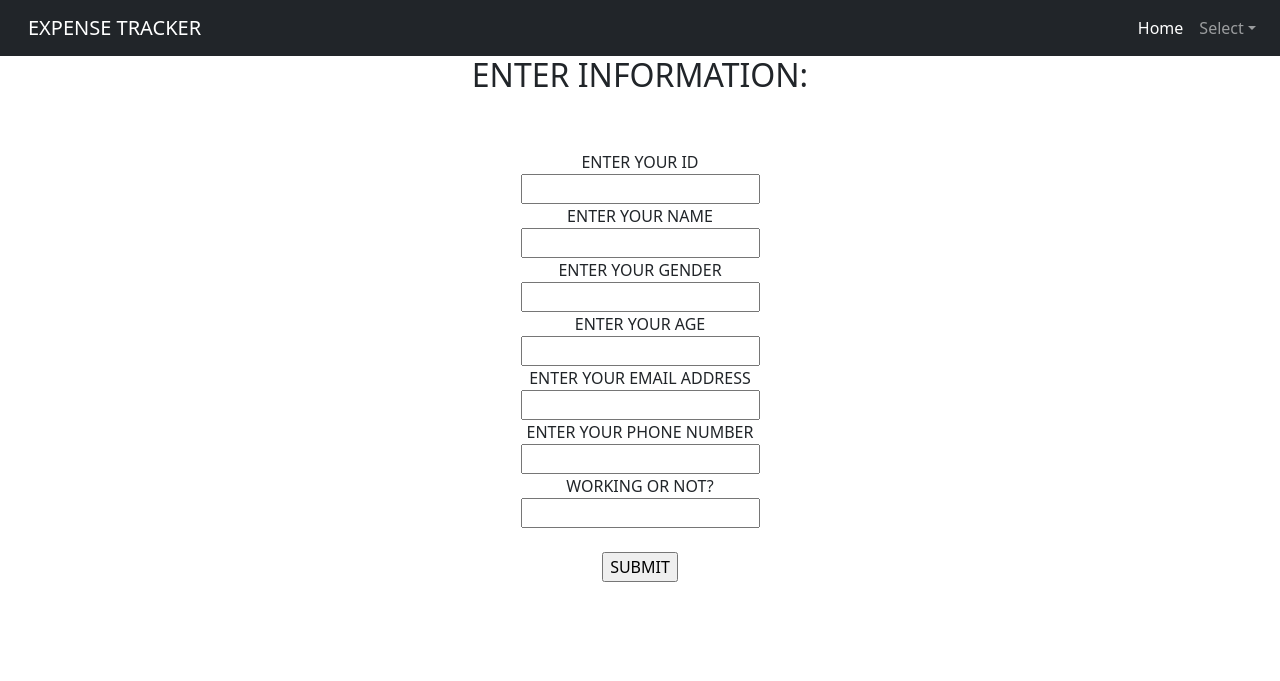
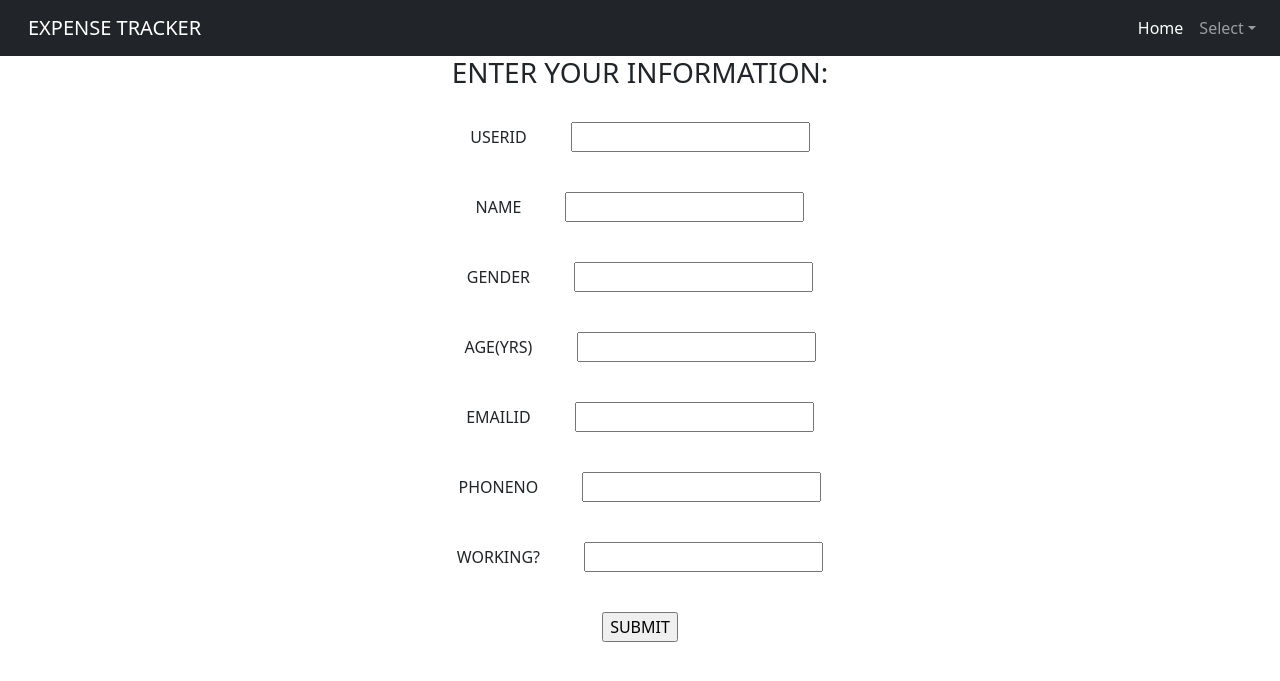
Before and after one commit to ShaluSenthilnathan/EXPENSE_TRACKER, a Django app: page /enteruserinfo in a window 1280 px wide. Shown: the top 681 px of the page. Run offline with Django 4.2, Linux system fonts and the light colour scheme.

Commit message:
form modification

```diff
--- a/EXPENSE_TRACKER_DJANGO_FILES/static/css/error.css
+++ b/EXPENSE_TRACKER_DJANGO_FILES/static/css/error.css
@@ -1,6 +1,6 @@
 /* The alert message box */
 .alert {
-    padding: 10px;
+    padding: 5px;
     background-color: #f44336; /* Red */
     color: white;
     margin-bottom: 15px;
--- a/EXPENSE_TRACKER_DJANGO_FILES/templates/entermonthlyexpenses.html
+++ b/EXPENSE_TRACKER_DJANGO_FILES/templates/entermonthlyexpenses.html
@@ -5,6 +5,9 @@
     <meta http-equiv="X-UA-Compatible" content="IE=edge">
     <meta name="viewport" content="width=device-width, initial-scale=1.0">
     <title>MONTHLY EXPENSES</title>
+    <style type="text/css">
+            p { word-spacing: 40px; }
+        </style>
     <link rel="stylesheet" href="https://cdn.jsdelivr.net/npm/bootstrap@5.2.3/dist/css/bootstrap.rtl.min.css" integrity="sha384-DOXMLfHhQkvFFp+rWTZwVlPVqdIhpDVYT9csOnHSgWQWPX0v5MCGtjCJbY6ERspU" crossorigin="anonymous">
 </head>
 <body>
--- a/EXPENSE_TRACKER_DJANGO_FILES/templates/enteruserinfo.html
+++ b/EXPENSE_TRACKER_DJANGO_FILES/templates/enteruserinfo.html
@@ -4,6 +4,9 @@
     <!-- Required meta tags -->
     <meta charset="utf-8">
     <meta name="viewport" content="width=device-width, initial-scale=1">
+    <style type="text/css">
+      p { word-spacing: 40px; }
+  </style>
 
     <!-- Bootstrap CSS -->
     <link rel="stylesheet" href="https://cdn.jsdelivr.net/npm/bootstrap@5.2.3/dist/css/bootstrap.rtl.min.css" integrity="sha384-DOXMLfHhQkvFFp+rWTZwVlPVqdIhpDVYT9csOnHSgWQWPX0v5MCGtjCJbY6ERspU" crossorigin="anonymous">
@@ -44,34 +47,60 @@
       </nav>
 
       <div class="container">
-        <h2 class="text-center">ENTER INFORMATION:</h2><br><br>
+        <h3 class="text-center">ENTER YOUR INFORMATION:</h3><br>
         <form action="/enteruserinfo" method="post">
             {% csrf_token %}
             <fieldset class="text-center">
+                <span>
+                  <p>
+                <label>USERID  </label>
+                <input type="text" name="user_id">
+                  </p>
+                </span><br>
 
-                <label>ENTER YOUR ID</label><br>
-                <input type="text" name="user_id"><br>
+                <span>
+                  <p>
+                <label>NAME</label>
+                <input type="text" name="username">
+                  </p>
+                </span><br>
 
-                <label>ENTER YOUR NAME</label><br>
-                <input type="text" name="username"><br>
+                <span>
+                  <p>
+                <label>GENDER</label>
+                <input type="text" name="gender">
+                  </p>
+                </span><br>
 
-                <label>ENTER YOUR GENDER</label><br>
-                <input type="text" name="gender"><br>
+                <span>
+                  <p>
+                <label>AGE(YRS)</label>
+                <input type="text" name="age">
+                  </p>
+                </span><br>
 
-                <label>ENTER YOUR AGE</label><br>
-                <input type="text" name="age"><br>
+                <span>
+                  <p>
+                <label>EMAILID</label>
+                <input type="email" name="email">
+                </p>
+                </span><br>
 
-                <label>ENTER YOUR EMAIL ADDRESS</label><br>
-                <input type="email" name="email"><br>
+                <span>
+                  <p>
+                <label>PHONENO</label>
+                <input type="text" name="phone_no">
+                  </p>
+                </span><br>
 
-                <label>ENTER YOUR PHONE NUMBER</label><br>
-                <input type="text" name="phone_no"><br>
+                <span>
+                  <p>
+                <label>WORKING?</label>
+                <input type="text" name="working_or_not">
+                  </p>
+                </span><br>
 
-                <label>WORKING OR NOT?</label><br>
-                <input type="text" name="working_or_not"><br>
-
-
-                <br><input type="submit" value="SUBMIT"><br><br>
+                <input type="submit" value="SUBMIT"><br><br>
             </fieldset>
          </form>
       </div>
```
